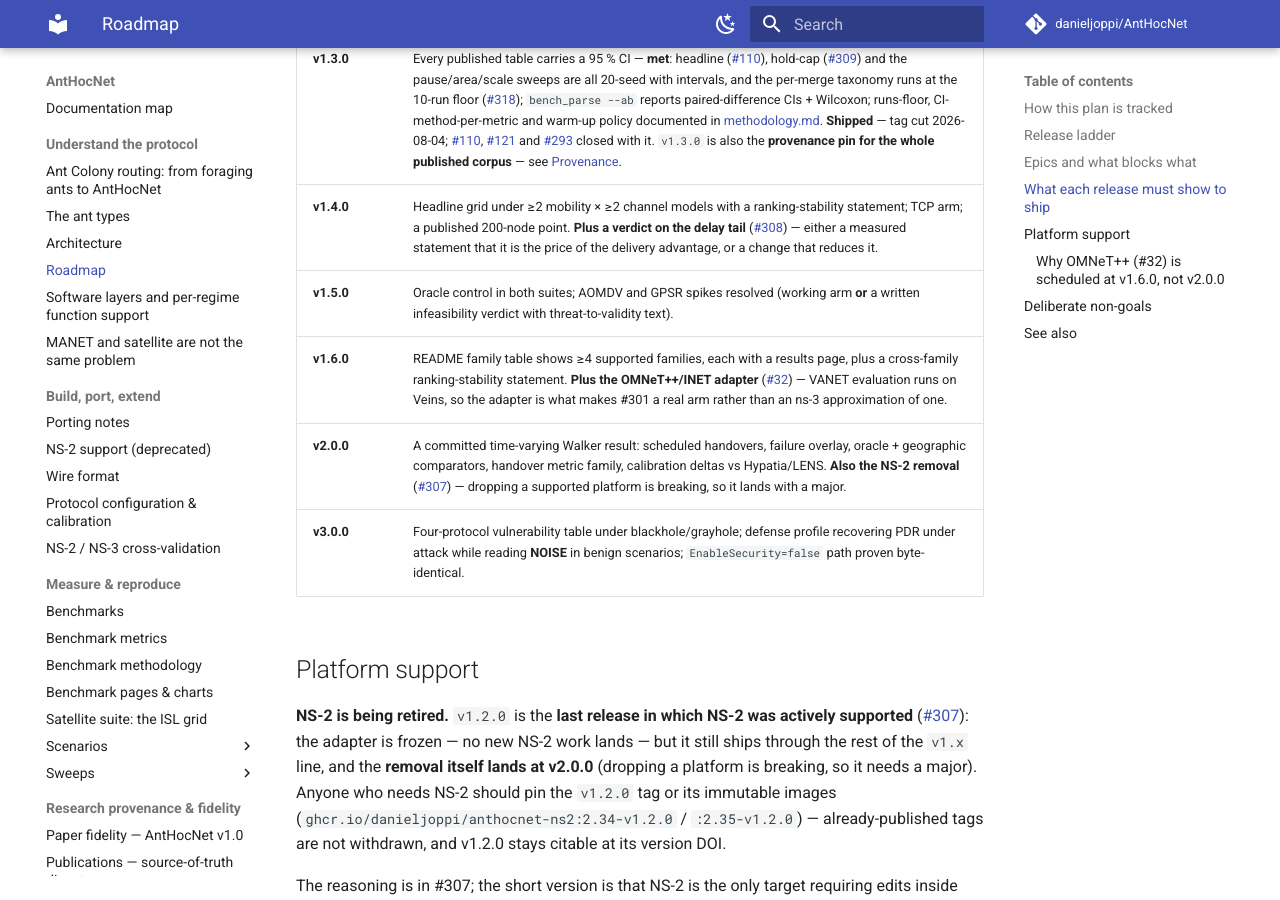
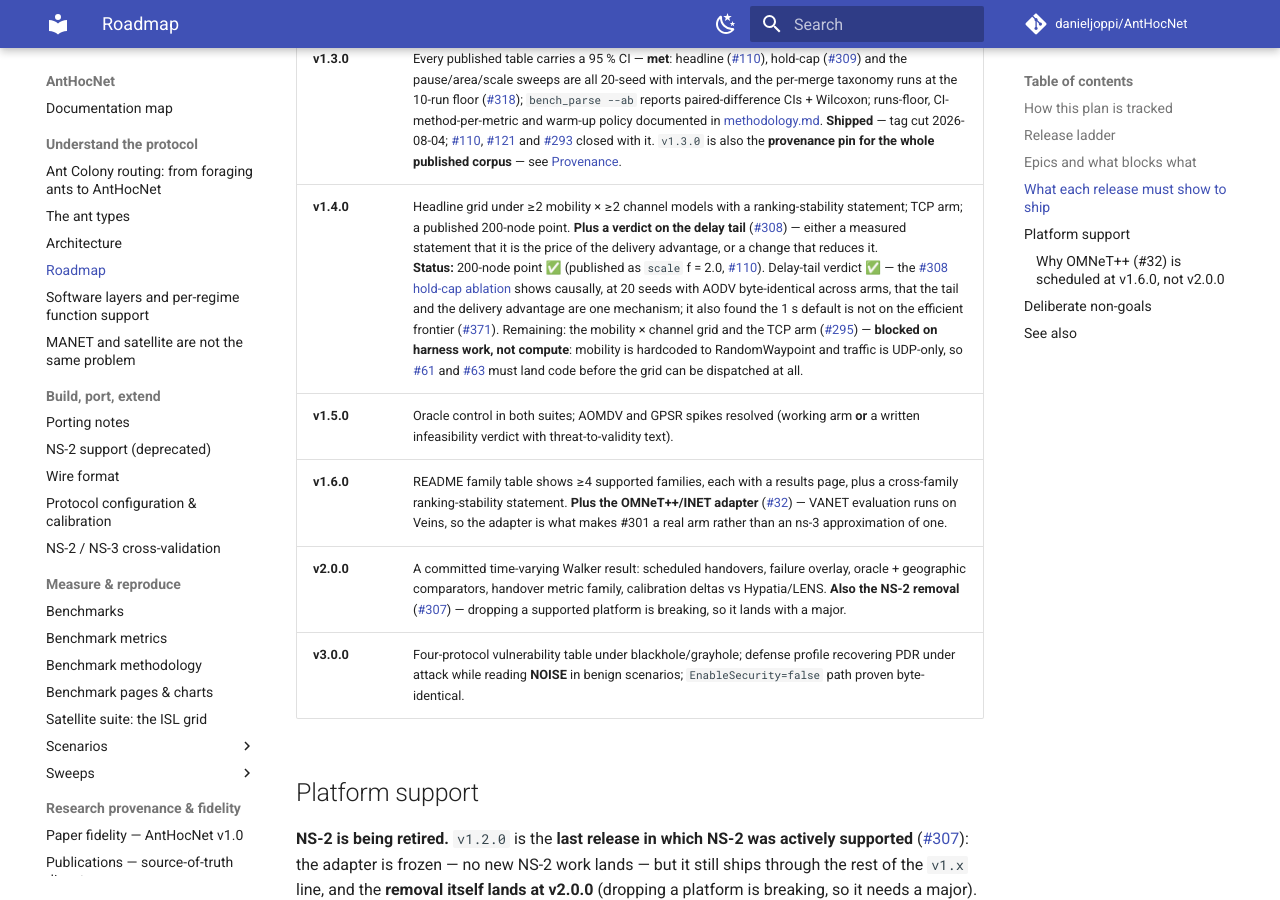
Before and after one commit to danieljoppi/AntHocNet, an MkDocs documentation site: the page built from docs/roadmap.md, in a window 1280 px wide and 900 px high, scrolled down 1981 px. Built offline with MkDocs 1.6.1 and Material for MkDocs 9.7.7, drawn with Linux system fonts in a browser that asks for light colours; comment, search, counter and statistics services are not loaded.

Commit message:
docs(roadmap): record v1.4.0 progress — the delay-tail verdict is delivered (#372)
The v1.4.0 exit-criteria row listed four requirements with no status against
any of them. Two are now met and the other two are blocked on something other
than what the row implies, so the row now says which is which.

Delivered:

- A published 200-node point exists, as f = 2.0 of the scale sweep (#110),
  20 seeds with CIs.
- The delay-tail verdict exists and is causal rather than an accounting
  argument. The #308 hold-cap ablation ran four arms at 20 seeds on identical
  realisations with AODV byte-identical across all of them, and showed that
  throttling the pending-queue hold retreats the delay tail and the delivery
  advantage together, monotonically, with no seed dissenting. That is the
  "measured statement that it is the price of the delivery advantage" branch
  of the criterion. Two competing explanations are excluded rather than argued
  away: the airtime hypothesis was refuted in #308 step 3, and the
  pre-registration's "the held packets are not the slow ones" branch failed to
  fire.

  The same experiment found something the criterion did not ask for: at a
  200 ms cap AntHocNet beats AODV on PDR, mean delay, p99Common, NRL and
  channel occupancy simultaneously, so the 1 s default is a choice on a
  frontier rather than a constraint. That decision is #371 and is deliberately
  not folded into this release's criteria -- it costs 5.78 pp of the headline
  delivery lead and needs its own pre-registered A/B across the sweeps.

Remaining, with the real blocker named:

- The mobility x channel grid and the TCP arm (#295) cannot be dispatched at
  all today, and the reason is harness capability rather than compute or cost.
  anthocnet-compare.cc:890 hardcodes ns3::RandomWaypointMobilityModel and
  offers no mobility knob; :1014 builds traffic with OnOffHelper over
  UdpSocketFactory and has no TCP path. #61 and #63 must land code first.
  Recorded in the roadmap because #121's closure removed the cost constraint,
  and the row would otherwise read as though the grid were merely waiting for
  runner time.

check-mermaid.py and check-links.py both clean (70 tracked markdown files,
0 problems). Documentation only -- no code, no protocol behaviour, no
published number changes, so no A/B applies.

Refs #308, #371, #295, #61, #63, #110, #121

Co-Authored-By: Claude Opus 5 <noreply@anthropic.com>
Claude-Session: https://claude.ai/code/session_01VKtKHtuMwTUY8uBBCJceDY

```diff
--- a/docs/roadmap.md
+++ b/docs/roadmap.md
@@ -116,7 +116,7 @@ otherwise independent of the epic chain.
 | Release | Exit criteria |
 |---|---|
 | **v1.3.0** | Every published table carries a 95 % CI — **met**: headline ([#110](https://github.com/danieljoppi/AntHocNet/issues/110)), hold-cap ([#309](https://github.com/danieljoppi/AntHocNet/issues/309)) and the pause/area/scale sweeps are all 20-seed with intervals, and the per-merge taxonomy runs at the 10-run floor ([#318](https://github.com/danieljoppi/AntHocNet/issues/318)); `bench_parse --ab` reports paired-difference CIs + Wilcoxon; runs-floor, CI-method-per-metric and warm-up policy documented in [methodology.md](benchmarks/methodology.md#statistical-policy-293). **Shipped** — tag cut 2026-08-04; [#110](https://github.com/danieljoppi/AntHocNet/issues/110), [#121](https://github.com/danieljoppi/AntHocNet/issues/121) and [#293](https://github.com/danieljoppi/AntHocNet/issues/293) closed with it. `v1.3.0` is also the **provenance pin for the whole published corpus** — see [Provenance](benchmarks/methodology.md#provenance-which-version-a-number-was-measured-at). |
-| **v1.4.0** | Headline grid under ≥2 mobility × ≥2 channel models with a ranking-stability statement; TCP arm; a published 200-node point. **Plus a verdict on the delay tail** ([#308](https://github.com/danieljoppi/AntHocNet/issues/308)) — either a measured statement that it is the price of the delivery advantage, or a change that reduces it. |
+| **v1.4.0** | Headline grid under ≥2 mobility × ≥2 channel models with a ranking-stability statement; TCP arm; a published 200-node point. **Plus a verdict on the delay tail** ([#308](https://github.com/danieljoppi/AntHocNet/issues/308)) — either a measured statement that it is the price of the delivery advantage, or a change that reduces it.<br/>**Status:** 200-node point ✅ (published as `scale` f = 2.0, [#110](https://github.com/danieljoppi/AntHocNet/issues/110)). Delay-tail verdict ✅ — the [#308 hold-cap ablation](https://github.com/danieljoppi/AntHocNet/issues/308#issuecomment-5211529535) shows causally, at 20 seeds with AODV byte-identical across arms, that the tail and the delivery advantage are one mechanism; it also found the 1 s default is not on the efficient frontier ([#371](https://github.com/danieljoppi/AntHocNet/issues/371)). Remaining: the mobility × channel grid and the TCP arm ([#295](https://github.com/danieljoppi/AntHocNet/issues/295)) — **blocked on harness work, not compute**: mobility is hardcoded to RandomWaypoint and traffic is UDP-only, so [#61](https://github.com/danieljoppi/AntHocNet/issues/61) and [#63](https://github.com/danieljoppi/AntHocNet/issues/63) must land code before the grid can be dispatched at all. |
 | **v1.5.0** | Oracle control in both suites; AOMDV and GPSR spikes resolved (working arm **or** a written infeasibility verdict with threat-to-validity text). |
 | **v1.6.0** | README family table shows ≥4 supported families, each with a results page, plus a cross-family ranking-stability statement. **Plus the OMNeT++/INET adapter** ([#32](https://github.com/danieljoppi/AntHocNet/issues/32)) — VANET evaluation runs on Veins, so the adapter is what makes #301 a real arm rather than an ns-3 approximation of one. |
 | **v2.0.0** | A committed time-varying Walker result: scheduled handovers, failure overlay, oracle + geographic comparators, handover metric family, calibration deltas vs Hypatia/LENS. **Also the NS-2 removal** ([#307](https://github.com/danieljoppi/AntHocNet/issues/307)) — dropping a supported platform is breaking, so it lands with a major. |
```
